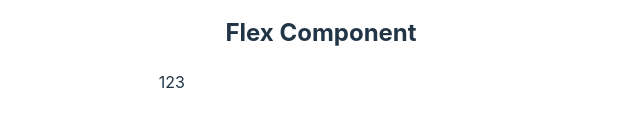
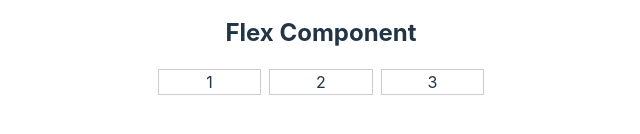
Before and after one commit to atwright147/react-lib-layout, a React (Vite) app: page / in a window 1280 px wide. Shown: the part 408-542 px from the top of the page, without its empty margins (319-959 px from the left). Built offline with nearby package versions, Linux system fonts and the light colour scheme.

Commit message:
set up lib folder structure

```diff
--- a/lib/hooks/useFlex.ts
+++ b/lib/hooks/useFlex.ts
@@ -34,7 +34,7 @@ export const useFlex = ({
       flexGrow: valueOrUndefined(flexGrow),
       flexShrink: valueOrUndefined(flexShrink),
       flexWrap: valueOrUndefined<FlexWrap>(flexWrap),
-      gap: gap ? `${gap}px` : undefined,
+      gap: valueOrUndefined<string>(gap),
       justifyContent: valueOrUndefined<JustifyContent>(justifyContent),
     }),
     [
--- a/lib/types/flex.ts
+++ b/lib/types/flex.ts
@@ -30,6 +30,6 @@ export type FlexProps = Partial<{
   flexGrow: number;
   flexShrink: number;
   flexWrap: FlexWrap;
-  gap: number;
+  gap: string;
   justifyContent: JustifyContent;
 }>;
--- a/package.json
+++ b/package.json
@@ -18,9 +18,9 @@
     "dev": "vite",
     "build:lib": "tsc -p tsconfig.lib.json && vite build",
     "lint": "eslint .",
-    "build:demo": "tsc && vite build",
-    "storybook": "storybook dev -p 6006",
-    "preview": "vite preview"
+    "build:demo": "tsc && vite build --mode demo",
+    "preview": "vite preview --mode demo",
+    "storybook": "storybook dev -p 6006"
   },
   "devDependencies": {
     "@biomejs/biome": "^1.9.4",
--- a/src/App.tsx
+++ b/src/App.tsx
@@ -8,10 +8,10 @@ function App() {
       <h1>React Layout</h1>
 
       <h2>Flex Component</h2>
-      <Flex>
-        <div>1</div>
-        <div>2</div>
-        <div>3</div>
+      <Flex gap="10px">
+        <div style={{ outline: '1px solid #ccc', width: '100%' }}>1</div>
+        <div style={{ outline: '1px solid #ccc', width: '100%' }}>2</div>
+        <div style={{ outline: '1px solid #ccc', width: '100%' }}>3</div>
       </Flex>
     </div>
   );
--- a/vite.config.ts
+++ b/vite.config.ts
@@ -3,7 +3,18 @@ import react from '@vitejs/plugin-react-swc';
 import { defineConfig } from 'vite';
 import dts from 'vite-plugin-dts';
 
-export default defineConfig({
+// https://vitejs.dev/config/
+export default defineConfig(({ command, mode }) => {
+  if (command === 'serve' || mode === 'demo') {
+    // Config for demo site
+    return {
+      plugins: [react()],
+      root: 'src',
+    };
+  }
+
+  // Config for library build
+  return {
     plugins: [
       react(),
       dts({
@@ -14,7 +25,7 @@ export default defineConfig({
     build: {
       lib: {
         entry: path.resolve(__dirname, 'lib/index.ts'),
-      name: 'ReactLayout',
+        name: 'react-layout',
         fileName: (format) => `react-layout.${format}.js`,
       },
       rollupOptions: {
@@ -27,4 +38,5 @@ export default defineConfig({
         },
       },
     },
+  };
 });
```
Lines whose indentation alone changed are shown as unchanged.
